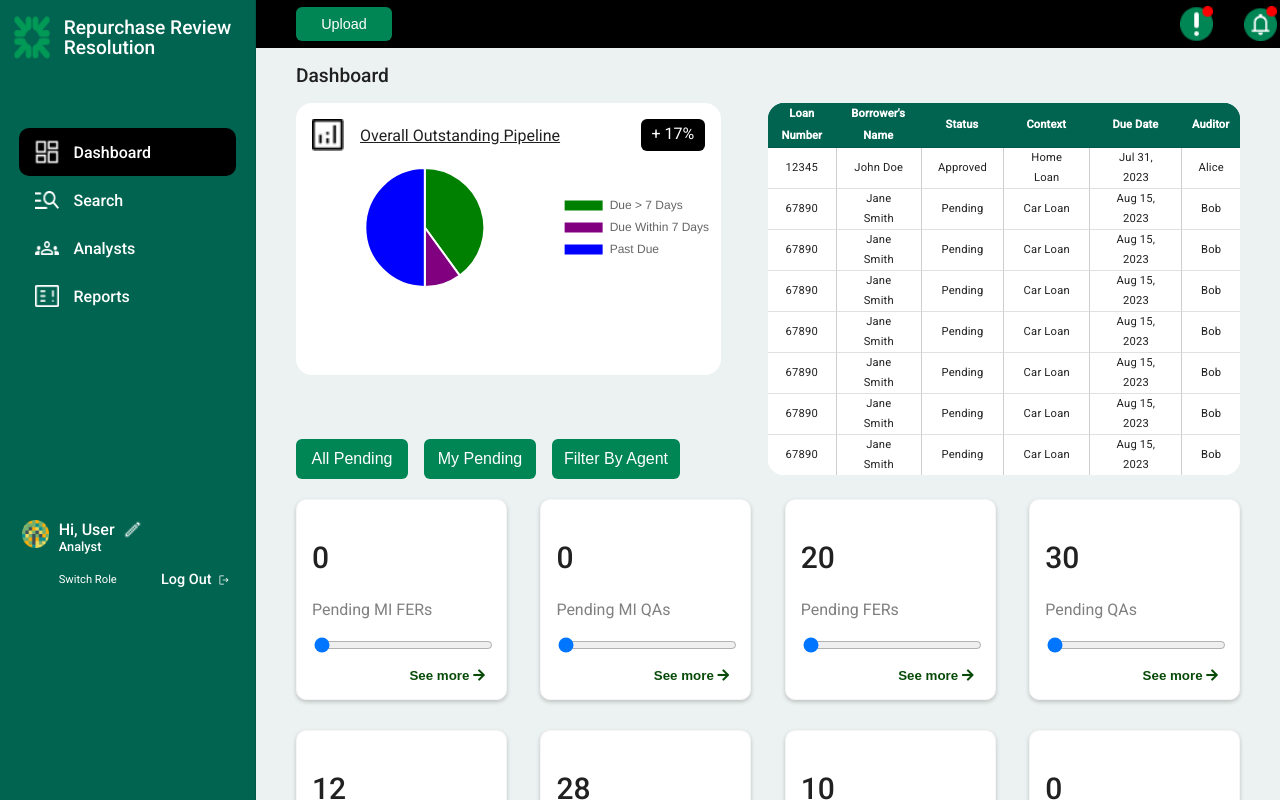
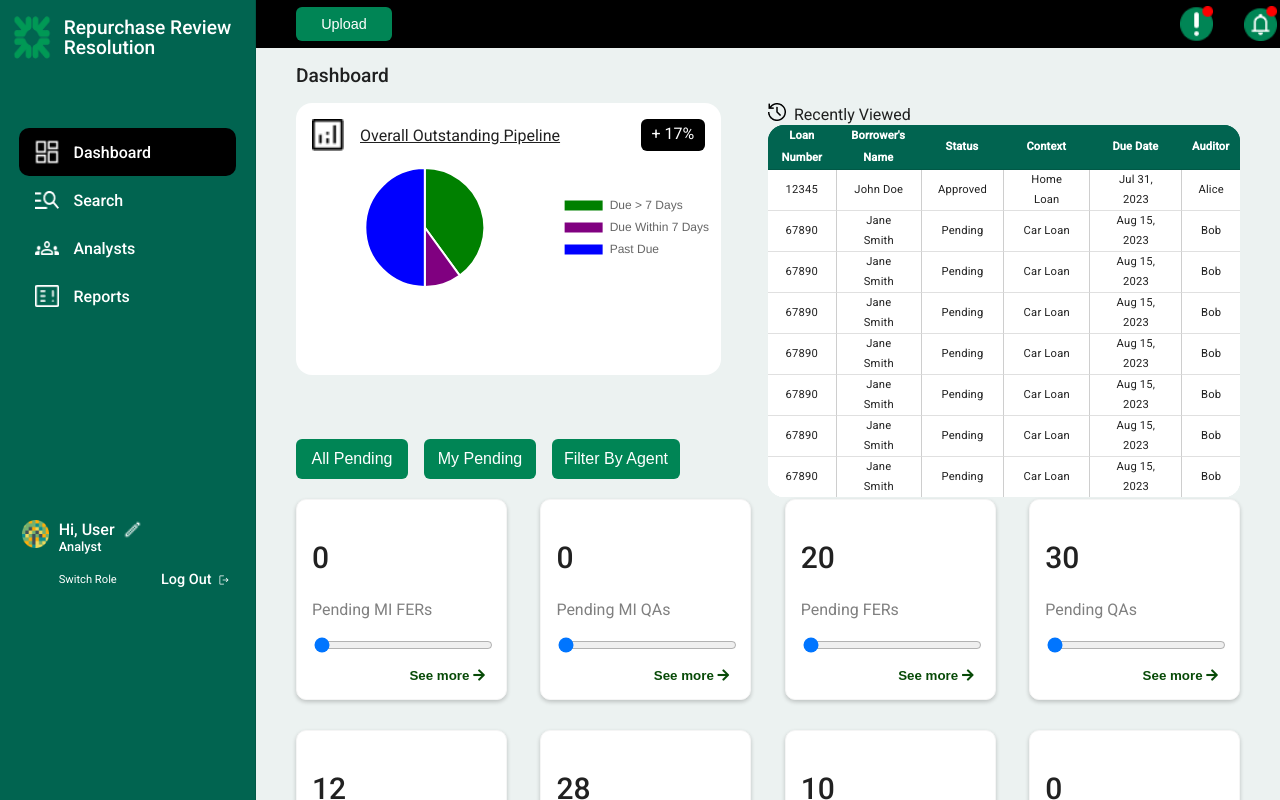
Before and after one commit to Taejun-bdiplus/mock-citizens-r3p, an Angular app: page /dashboard in a window 1280 px wide. Built offline with nearby package versions, Linux system fonts and the light colour scheme; what ng2-charts would draw is missing.

Commit message:
add icon and title of recent view table

```diff
--- a/src/app/pages/main-layout/main-body/dashboard/recent-view-table/recent-view-table.component.css
+++ b/src/app/pages/main-layout/main-body/dashboard/recent-view-table/recent-view-table.component.css
@@ -1,3 +1,21 @@
+.recent-view {
+  display: flex;
+  flex-direction: column;
+}
+.recent-view-title {
+  display: flex;
+  flex-direction: row;
+}
+.recent-view-title-icon {
+  margin-right: 0.5rem;
+}
+.recent-view-title-text {
+  margin-right: 0.5rem;
+  text-align: center;
+  align-self: center;
+}
+
+
 table[mat-table] {
     border-radius: 1rem;
     overflow:hidden !important;
--- a/src/app/pages/main-layout/main-body/dashboard/recent-view-table/recent-view-table.component.html
+++ b/src/app/pages/main-layout/main-body/dashboard/recent-view-table/recent-view-table.component.html
@@ -1,7 +1,14 @@
 <div class="recent-view">
     <div class="recent-view-title">
+        <div class="recent-view-title-icon">
+            <img class="recently-viewed-icon" src="../assets/images/recently_viewed.png" />
+        </div>
+        <div class="recent-view-title-text">
+            Recently Viewed
+        </div>
     </div>
 
+    <!-- Table -->
     <table mat-table [dataSource]="loans" class="mat-elevation-z8">
 
         <!-- Loan Number Column -->
```
Also changed, not shown: src/assets/images/recently_viewed.png (added).
